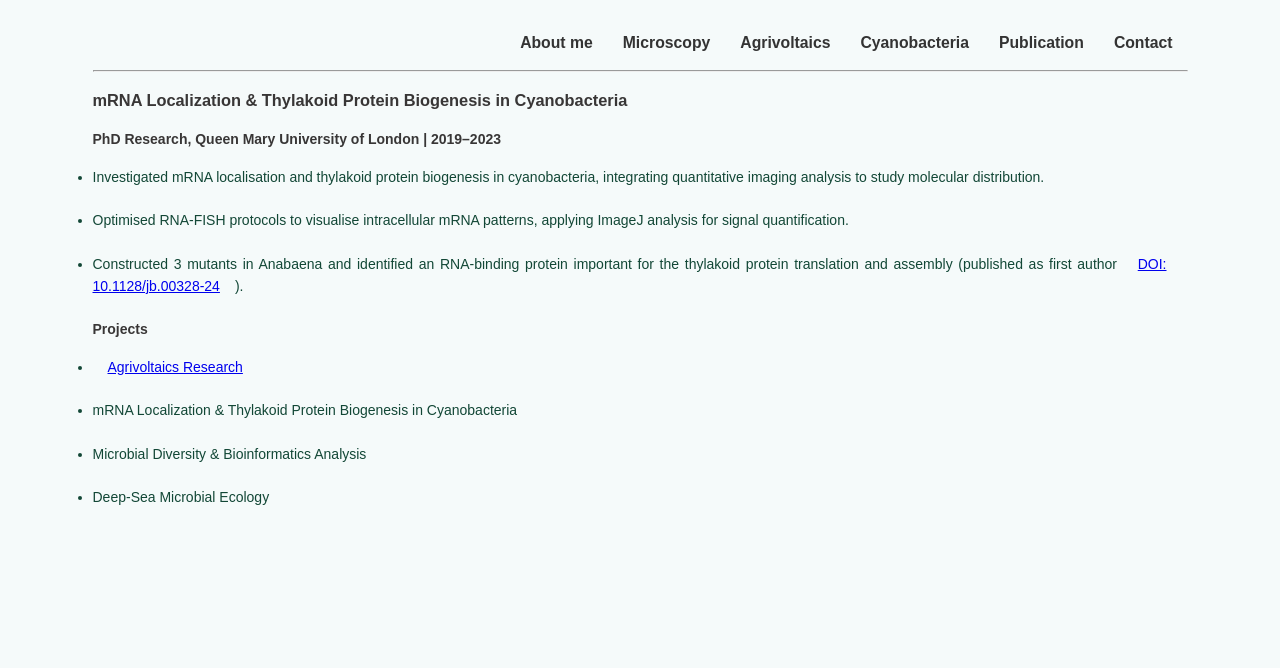
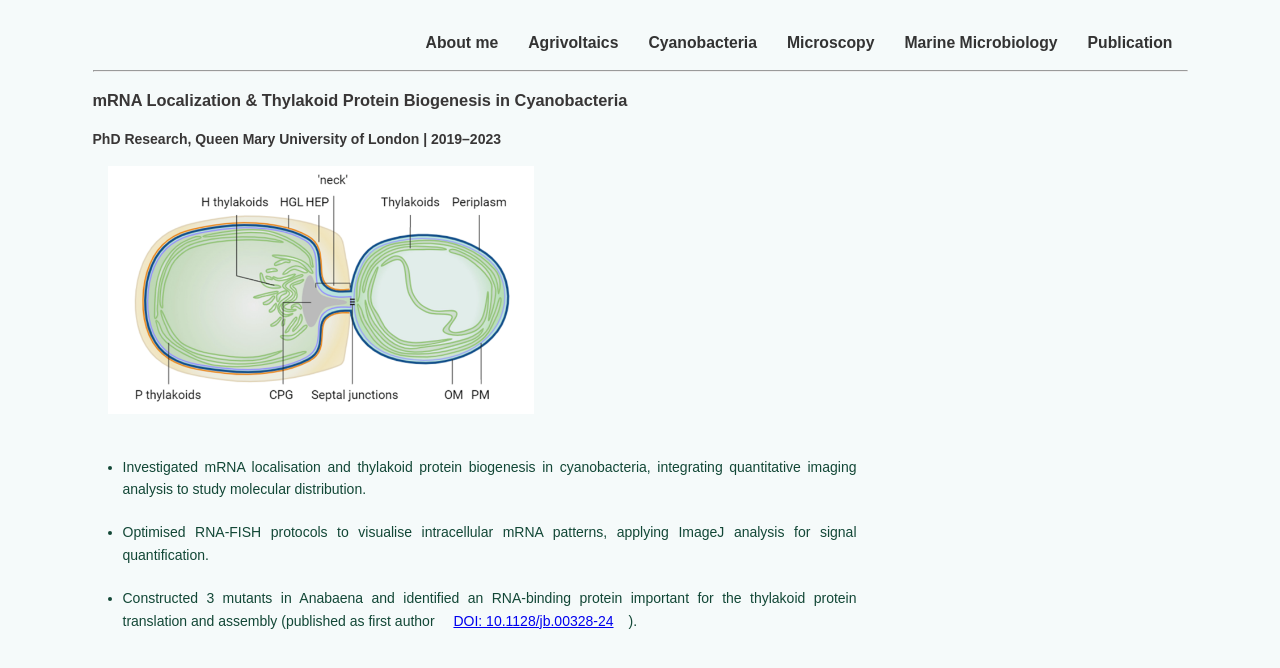
Before and after one commit to forest929/portfolio, a plain HTML site: page cyanobacteria.html in a window 1280 px wide. Drawn offline with Linux system fonts and the light colour scheme.

Commit message:
more figures

```diff
--- a/cyanobacteria.html
+++ b/cyanobacteria.html
@@ -6,17 +6,18 @@
 </head>
 
 
-<body>
+<body class = cyanobacteria>
     <header>
         <div class = "nav-wrapper">
             <nav>
                 <ul>
                     <li><a href="index.html">About me</a></li>
-                    <li><a href="microscopy.html">Microscopy</a></li>
                     <li><a href="agrivoltaics.html">Agrivoltaics</a></li>
                     <li><a href="cyanobacteria.html">Cyanobacteria</a></li>
-                    <li><a href="">Publication</a></li>
-                    <li><a href="">Contact</a></li>
+                    <li><a href="microscopy.html">Microscopy</a></li>
+                    <li><a href="marine.html">Marine Microbiology</a></li>
+                    <li><a href="publication.html">Publication</a></li>
+
                 </ul>
            </nav>
         </div>
@@ -25,17 +26,27 @@
 
     <h3>mRNA Localization & Thylakoid Protein Biogenesis in Cyanobacteria</h3>
     <h4>PhD Research, Queen Mary University of London | 2019–2023</h4>
-       <ul>
-           <li>Investigated mRNA localisation and thylakoid protein biogenesis in cyanobacteria, integrating quantitative imaging analysis to study molecular distribution.</li>
-           <li>Optimised RNA-FISH protocols to visualise intracellular mRNA patterns, applying ImageJ analysis for signal quantification.</li>
-           <li>Constructed 3 mutants in Anabaena and identified an RNA-binding protein important for the thylakoid protein translation and assembly (published as first author <a href = "https://journals.asm.org/doi/10.1128/jb.00328-24">DOI: 10.1128/jb.00328-24</a>).</li>
-       </ul>
-    <h4>Projects</h4>
-    <ul>
-        <li><a href="agrivoltaics.html">Agrivoltaics Research</a></li>
-        <li>mRNA Localization & Thylakoid Protein Biogenesis in Cyanobacteria</li>
-        <li>Microbial Diversity & Bioinformatics Analysis</li>
-        <li>Deep-Sea Microbial Ecology</li>
-    </ul>
+
+
+    <div class = "cyanobacteria-grid-container">
+
+        <div class = "cyanobacteria-figure">
+            <img class = "heterocyst-figure" src = "anabaena_heterocyst.png">
+
+        </div>
+
+        <div class = "cyanobacteria-text">
+            <ul>
+                <li>Investigated mRNA localisation and thylakoid protein biogenesis in cyanobacteria, integrating quantitative imaging analysis to study molecular distribution.</li>
+                <li>Optimised RNA-FISH protocols to visualise intracellular mRNA patterns, applying ImageJ analysis for signal quantification.</li>
+                <li>Constructed 3 mutants in Anabaena and identified an RNA-binding protein important for the thylakoid protein translation and assembly (published as first author <a href = "https://journals.asm.org/doi/10.1128/jb.00328-24">DOI: 10.1128/jb.00328-24</a>).</li>
+            </ul>
+        </div>
+
+    </div>
+
+
+
+
 </body>
 </html>
--- a/style.css
+++ b/style.css
@@ -214,3 +214,18 @@ strong {
     padding: 0;
     margin: 0;
 }
+
+
+
+
+.heterocyst-figure {
+    display: inside;
+    justify-content: center;
+    max-width: 40%;
+    height: auto;
+    margin: 0 auto 20px;
+}
+
+.cyanobacteria-text {
+    padding-right:20rem;
+}
```
Also changed, not shown: agrivoltaics.html (+4 -3 lines), index.html (+11 -6 lines), marine.html (added, +29 -0 lines), microscopy.html (+4 -3 lines), publication.html (added, +30 -0 lines).
